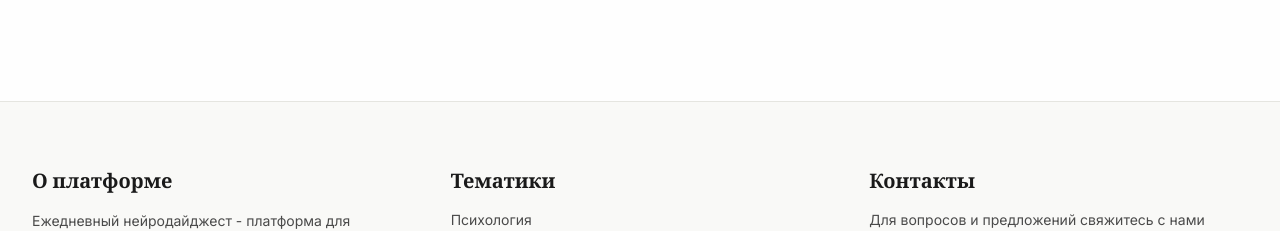
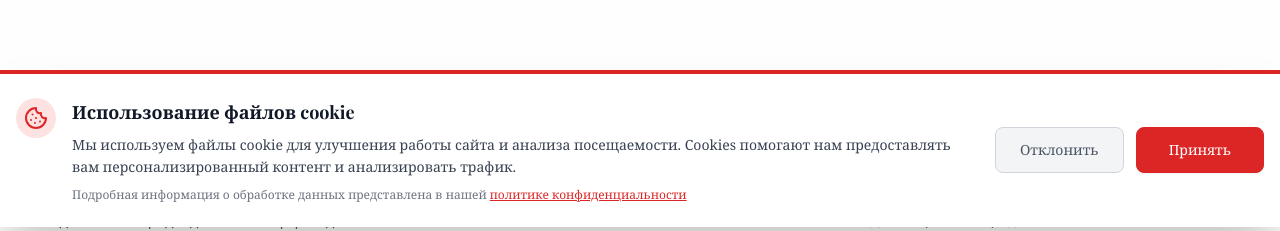
Before and after one commit to mrvolkomorov/science-digest-platform, a React (Vite) app: page / in a window 1280 px wide. Shown: the part 573-804 px from the top of the page. Built offline with nearby package versions, Linux system fonts and the light colour scheme; no server answers; the database is empty.

Commit message:
Add files via upload

```diff
--- a/src/App.tsx
+++ b/src/App.tsx
@@ -1,6 +1,7 @@
 import { BrowserRouter, Routes, Route } from 'react-router-dom'
 import { Navigation } from '@/components/Navigation'
 import { Footer } from '@/components/Footer'
+import CookieBanner from '@/components/CookieBanner'
 import HomePage from '@/pages/HomePage'
 import ArchivePage from '@/pages/ArchivePage'
 import DigestDetailPage from '@/pages/DigestDetailPage'
@@ -30,6 +31,7 @@ function App() {
           </Routes>
         </main>
         <Footer />
+        <CookieBanner />
       </div>
     </BrowserRouter>
   )
```
